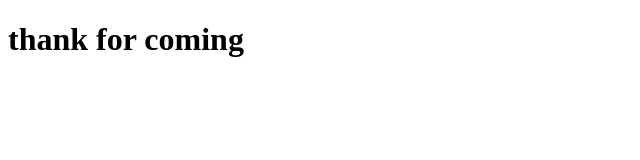
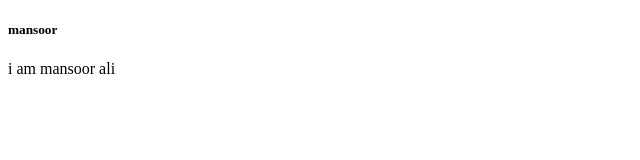
Before and after one commit to mansoorali12/crud_lar, a plain HTML site: page index.html in a window 1280 px wide. Shown: the whole page, without its empty margins (0-640 px from the left). Drawn offline with Linux system fonts and the light colour scheme.

Commit message:
add paragraph

```diff
--- a/index.html
+++ b/index.html
@@ -7,6 +7,7 @@
     <title>Document</title>
 </head>
 <body>
-    <h1>thank for coming</h1>
+    <h5>mansoor</h5>
+    <p>i am mansoor ali </p>
 </body>
 </html>
```
